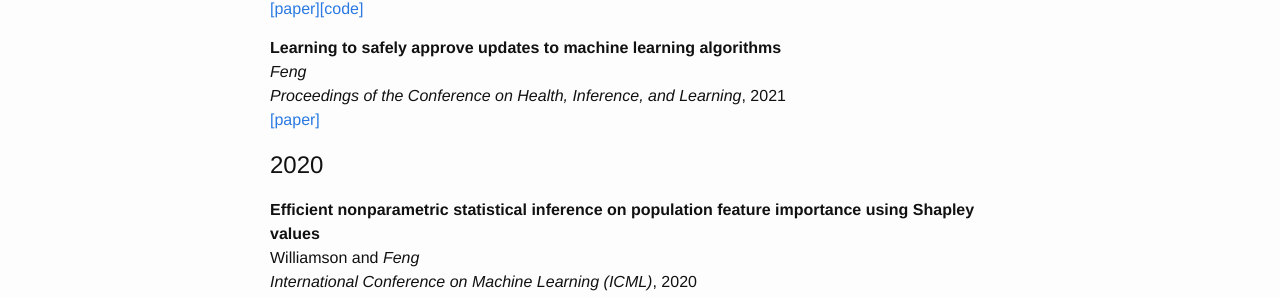
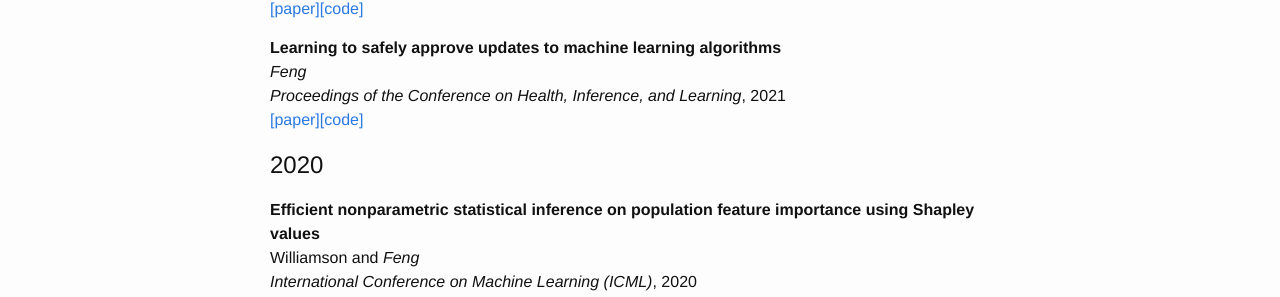
Before and after one commit to jjfeng/jjfeng.github.io, a Jekyll site: the page built from publications.md, in a window 1280 px wide. Shown: the part 554-851 px from the top of the page. Built offline with Jekyll 4.4.1, drawn with Linux system fonts in a browser that asks for light colours.

Commit message:
add code

```diff
--- a/generate_publications.py
+++ b/generate_publications.py
@@ -9,6 +9,7 @@ SOFTWARE_DICT = {
     "nonparametric variable importance using an augmented neural network with multi-task learning": "https://github.com/jjfeng/nnet_var_import",
     "gradient-based regularization parameter selection for problems with nonsmooth penalty functions": "https://github.com/jjfeng/nonsmooth-joint-opt",
     "deep generative models for t cell receptor protein sequences": "https://github.com/matsengrp/vampire/",
+    "learning to safely approve updates to machine learning algorithms": "https://github.com/jjfeng/aACP_time_trends",
 }
 
 def print_entries(entry_list):
--- a/publications.md
+++ b/publications.md
@@ -25,7 +25,7 @@ title: Publications
 **Learning to safely approve updates to machine learning algorithms**<br />
 *Feng*<br />
 *Proceedings of the Conference on Health, Inference, and Learning*, 2021<br />
-[\[paper\]](https://doi.org/10.1145/3450439.3451864)
+[\[paper\]](https://doi.org/10.1145/3450439.3451864)[\[code\]](https://github.com/jjfeng/aACP_time_trends)
 
 ## 2020
 **Efficient nonparametric statistical inference on population feature importance using Shapley values**<br />
```
